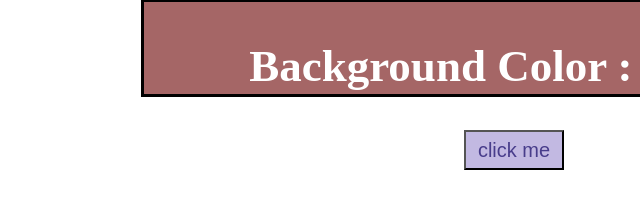
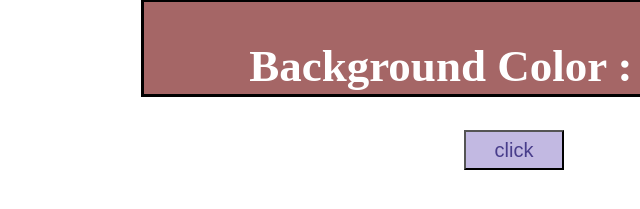
Before and after one commit to ashishchauhan1234/color-flipper, a plain HTML site: page hex.html in a window 1280 px wide. Shown: the part 311-520 px from the top of the page, 67-707 px from the left. Drawn offline with Linux system fonts and the light colour scheme.

Commit message:
Update hex.html

```diff
--- a/hex.html
+++ b/hex.html
@@ -31,7 +31,7 @@
         <h2>background color : <span class="color">
             #f1f5f8
         </span> </h2>
-        <button class="btn btn-hero" id="btn"> click me</button>
+        <button class="btn btn-hero" id="btn"> click </button>
     </div>
 </main>
 
```
